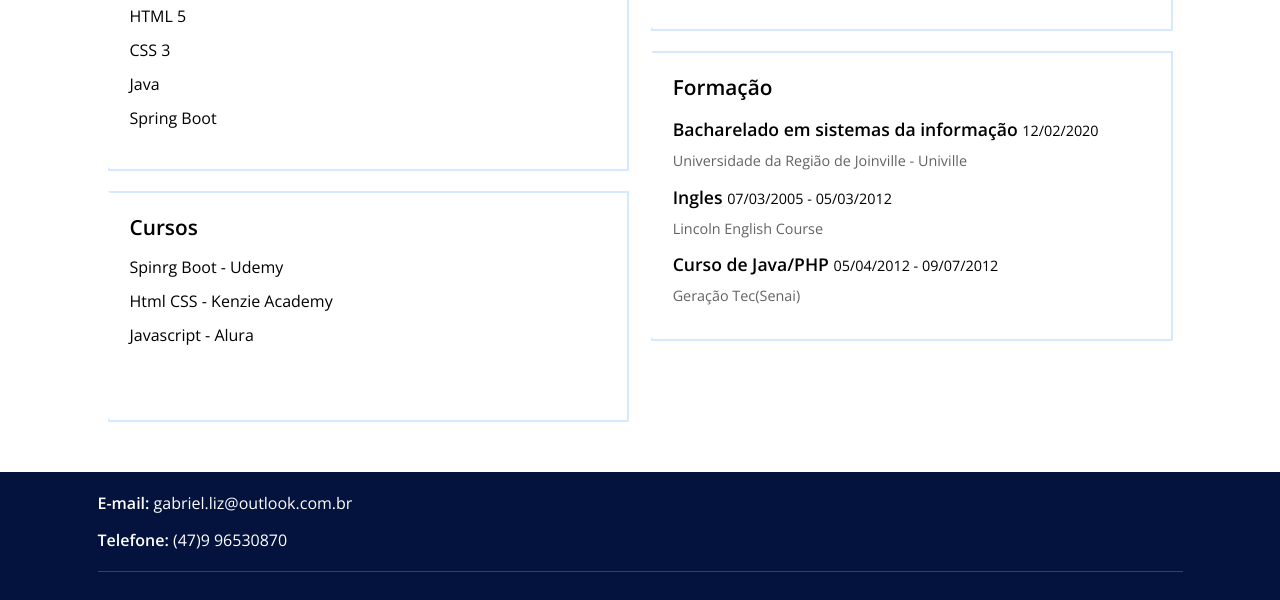
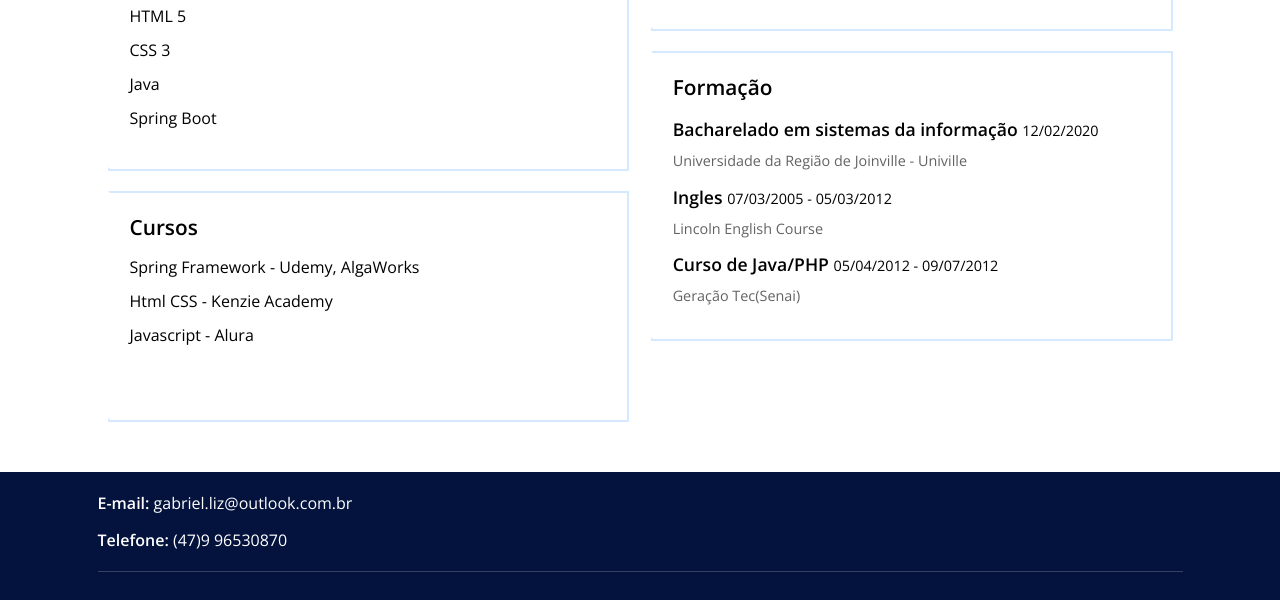
Before and after one commit to gabriel-liz/gabriel-liz.github.io, a plain HTML site: page index.html in a window 1280 px wide. Shown: the part 716-1316 px from the top of the page. Drawn offline with nearby package versions, Linux system fonts and the light colour scheme.

Commit message:
Update index.html

```diff
--- a/index.html
+++ b/index.html
@@ -87,7 +87,7 @@
                                 <span class="topo-direita"></span>
                                 <h2>Cursos</h2>
                                 <ul>
-                                    <li>Spinrg Boot - Udemy</li>
+                                    <li>Spring Framework - Udemy, AlgaWorks</li>
                                     <li>Html CSS - Kenzie Academy</li>
                                     <li>Javascript - Alura</li>
                                 </ul>
```
